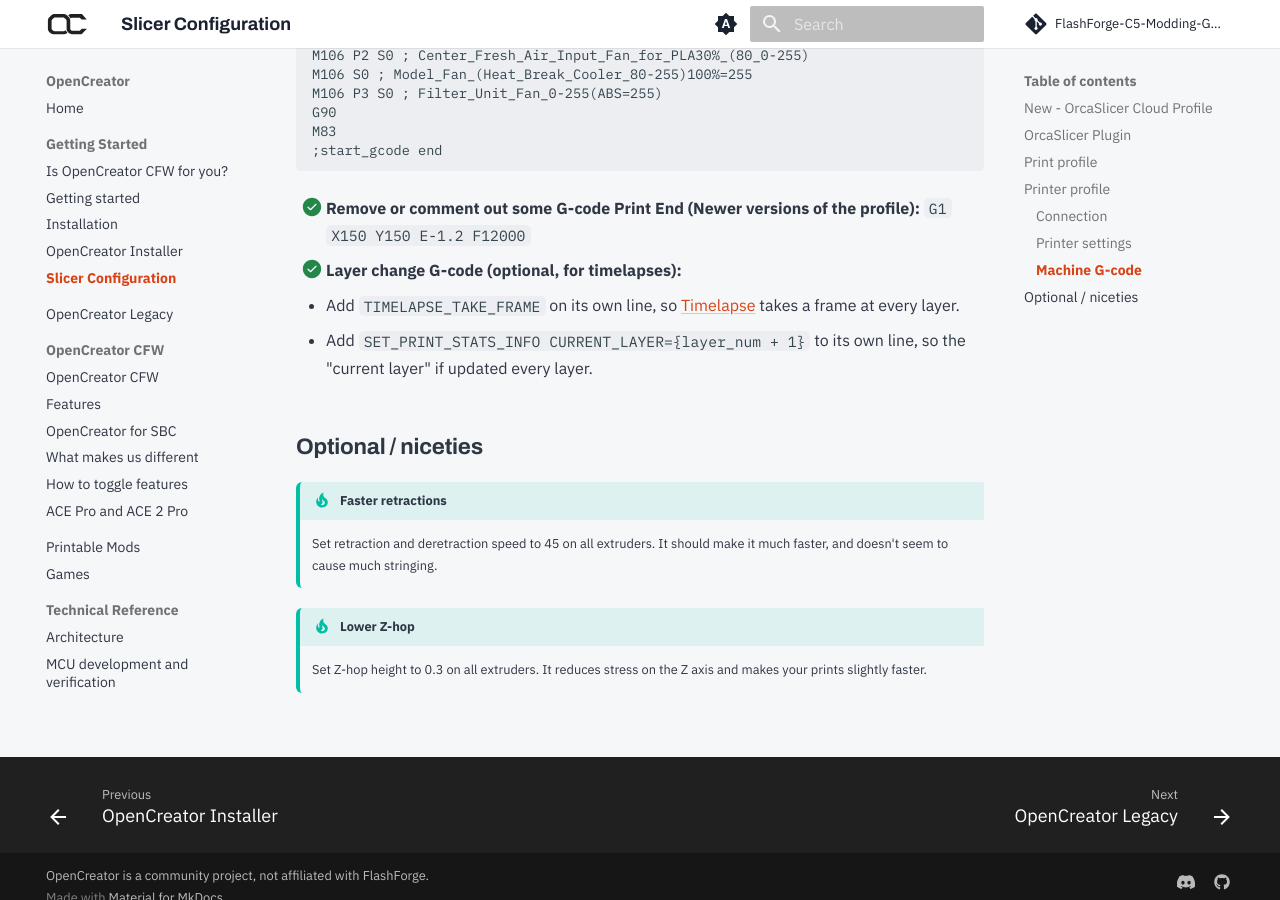
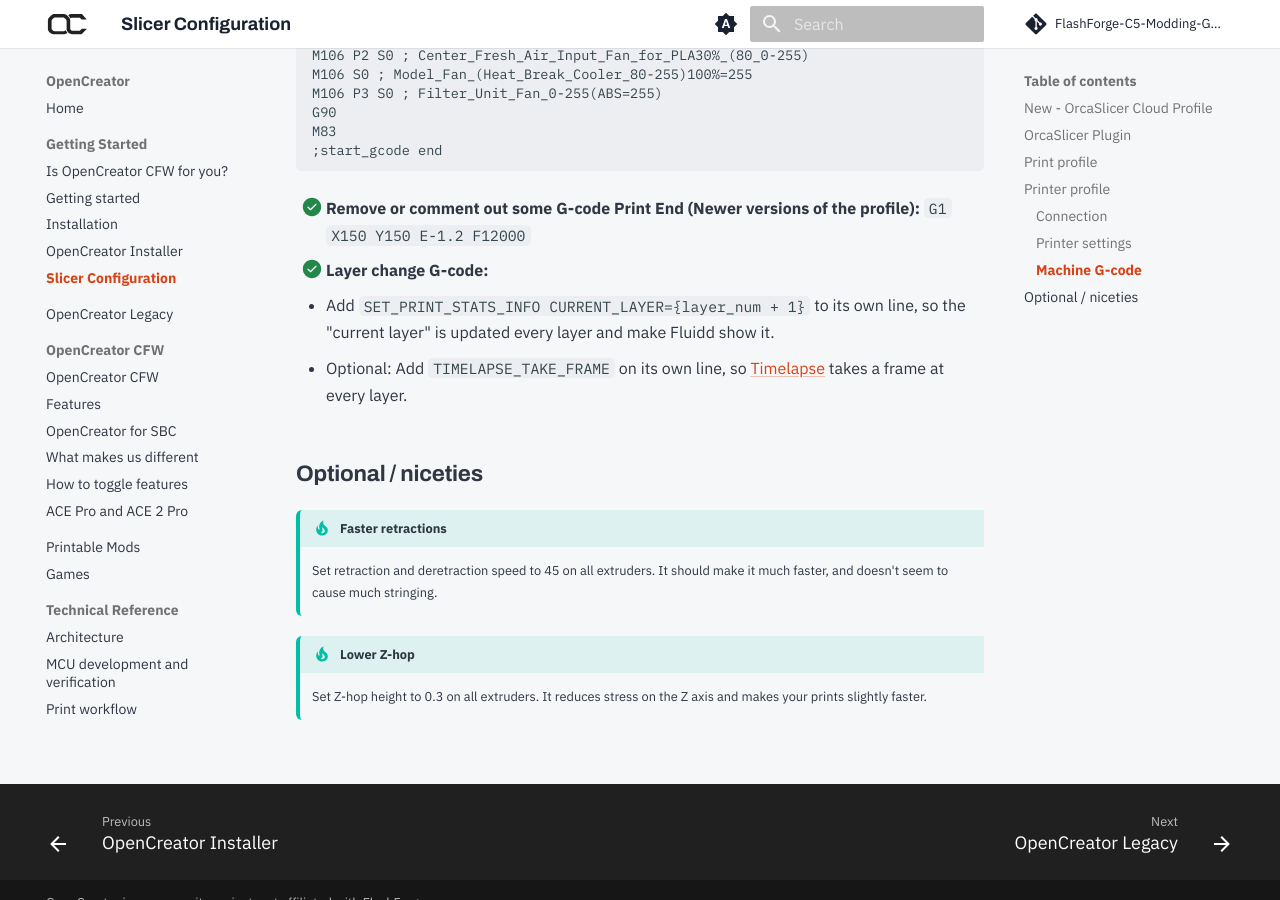
Before and after one commit to FlashForge-C5-Modding-Group/OpenCreator, an MkDocs documentation site: the page built from docs/slicer-config.md, in a window 1280 px wide and 900 px high, scrolled down 2386 px. Built offline with MkDocs 1.6.1 and Material for MkDocs 9.7.7, drawn with Linux system fonts in a browser that asks for light colours; comment, search, counter and statistics services are not loaded.

Commit message:
Revise layer change G-code instructions
Updated layer change G-code instructions for clarity and added details for Fluidd display.

```diff
--- a/docs/slicer-config.md
+++ b/docs/slicer-config.md
@@ -76,9 +76,9 @@ M83
 - [x] **Remove or comment out some G-code Print End (Newer versions of the profile):**
     `G1 X150 Y150 E-1.2 F12000`
 
-- [x] **Layer change G-code (optional, for timelapses):**
-  - Add `TIMELAPSE_TAKE_FRAME` on its own line, so [Timelapse](printer-features.md#timelapse) takes a frame at every layer.
-  - Add `SET_PRINT_STATS_INFO CURRENT_LAYER={layer_num + 1}` to its own line, so the "current layer" if updated every layer.
+- [x] **Layer change G-code:**
+  - Add `SET_PRINT_STATS_INFO CURRENT_LAYER={layer_num + 1}` to its own line, so the "current layer" is updated every layer and make Fluidd show it.
+  - Optional: Add `TIMELAPSE_TAKE_FRAME` on its own line, so [Timelapse](printer-features.md#timelapse) takes a frame at every layer.
 
 ## Optional / niceties
 
```
